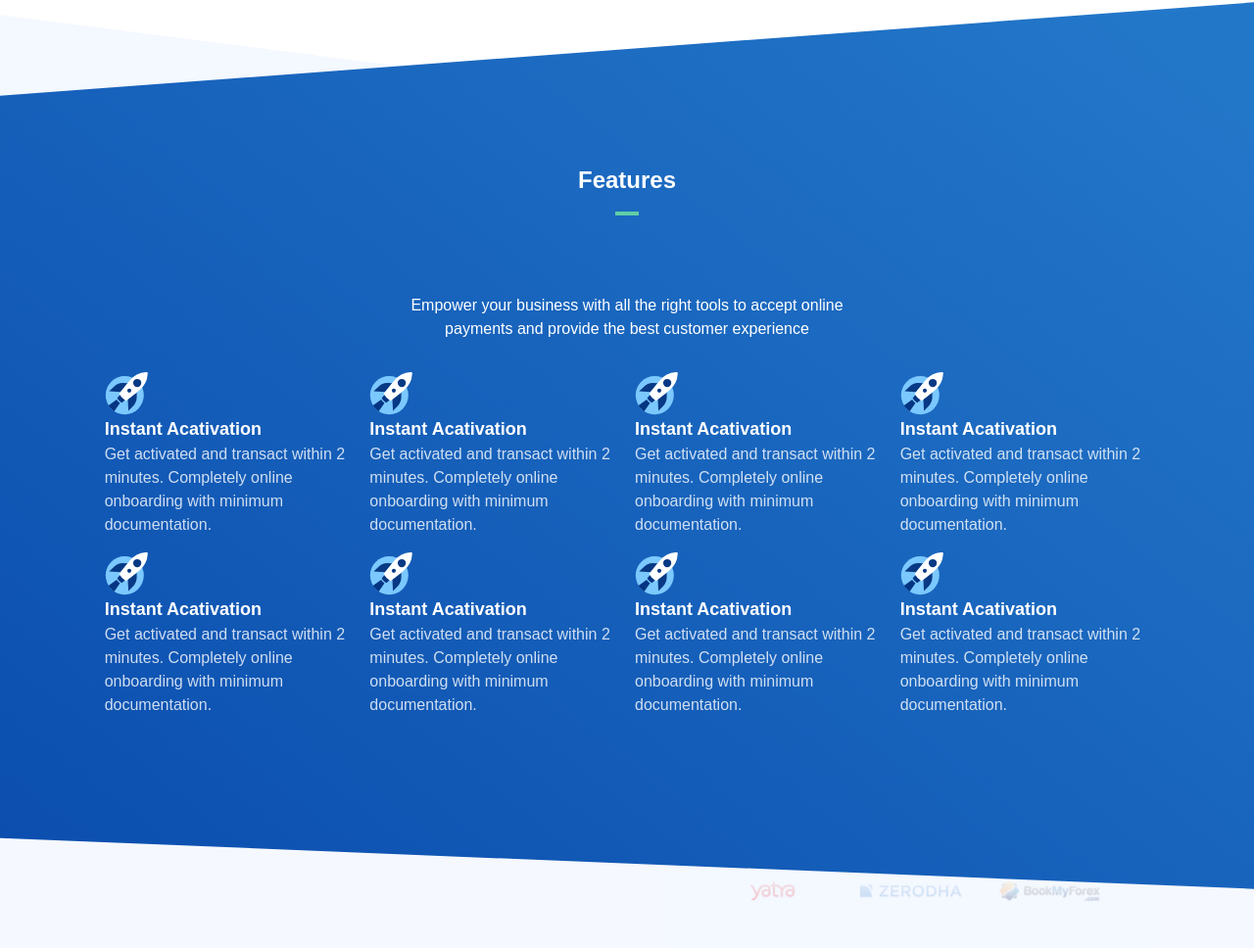
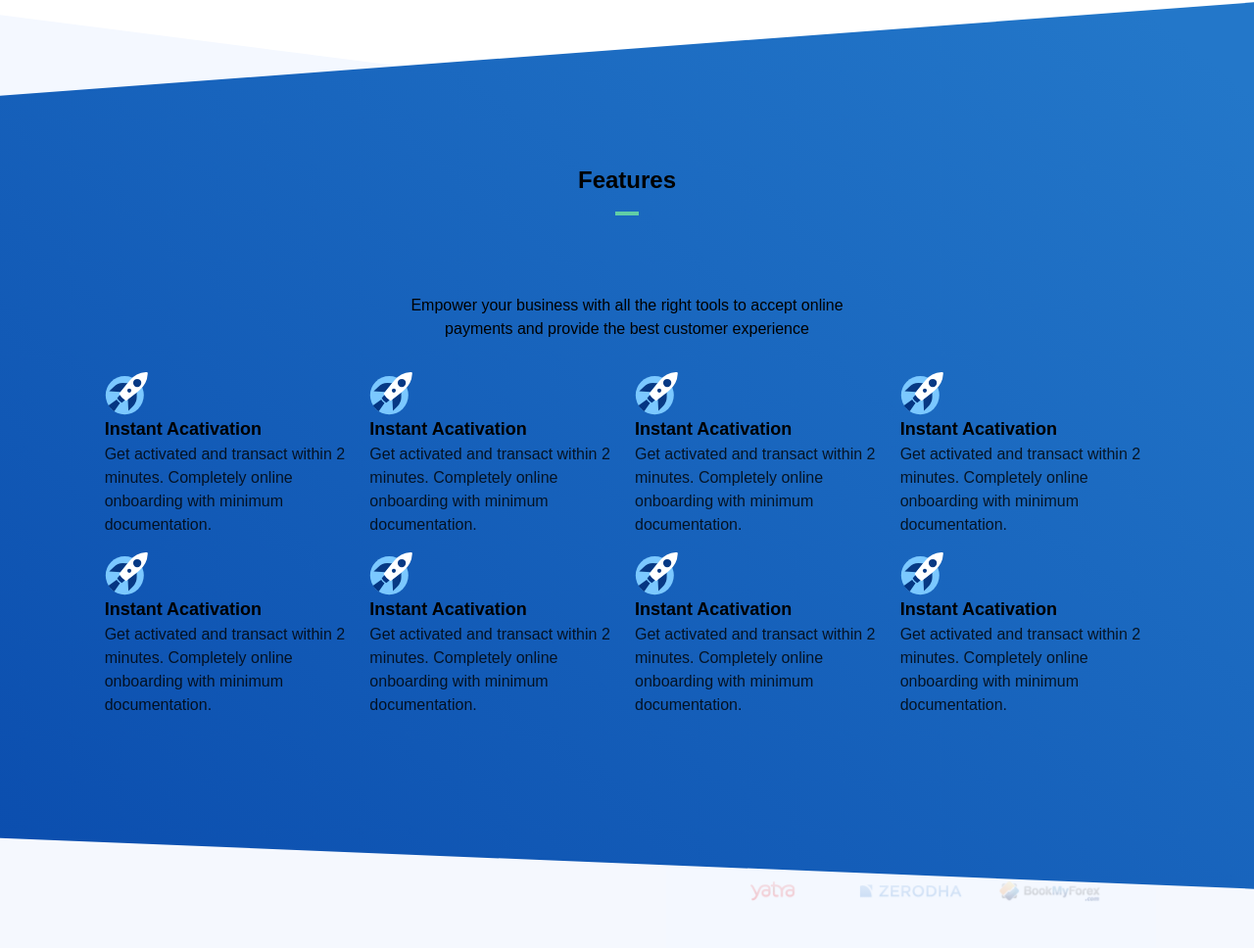
Before and after one commit to harshitkr97/Rozerpay, a website built with Vite: page index.html in a window 1280 px wide. Shown: the part 4378-5346 px from the top of the page at 98% size. Built offline with nearby package versions, Linux system fonts and the light colour scheme; files whose address does not match are found by name.

Commit message:
change the color of text to black

```diff
--- a/index.html
+++ b/index.html
@@ -1002,15 +1002,14 @@
 
     <!-- core features -->
 
-    <section class="w-full bg-[url(/images/core-features-sectionBg.svg)]
-    bg-no-repeat bg-center bg-cover mt-14 relative corefeaturesection">
+    <section class="w-full bg-[url(/images/core-features-sectionBg.svg)] bg-no-repeat bg-center bg-cover mt-14 relative corefeaturesection">
 
         <div class="relative w-10/12 max-w-[1080px] mx-auto pt-4">
 
-            <h2 class="font-mullish font-bold text-2xl text-center text-white" >Features</h2>
+            <h2 class="font-mullish font-bold text-2xl text-center text-black" >Features</h2>
 
             <div class="h-1 w-6 bg-greenLight mx-auto mt-4 mb-20"></div>
-            <p class="font-mullish text-center max-w-[450px] text-white mx-auto"
+            <p class="font-mullish text-center max-w-[450px] text-black mx-auto"
             >Empower your business with all the right tools to accept online payments and provide the best customer experience</p>
 
             <!-- grid -->
@@ -1018,8 +1017,8 @@
                 <!-- card 1 -->
                 <div>
                     <img src="./images/instant-activation-icon.svg" alt="">
-                    <h3 class="font-mullish text-white text-lg font-bold">Instant Acativation</h3>
-                    <p class="font-mullish text-white opacity-80">Get activated and transact within 2 minutes. Completely online onboarding with minimum documentation.</p>
+                    <h3 class="font-mullish text-black text-lg font-bold">Instant Acativation</h3>
+                    <p class="font-mullish text-black opacity-80">Get activated and transact within 2 minutes. Completely online onboarding with minimum documentation.</p>
 
                 </div>
 
@@ -1027,8 +1026,8 @@
 
                 <div>
                     <img src="./images/instant-activation-icon.svg" alt="">
-                    <h3 class="font-mullish text-white text-lg font-bold">Instant Acativation</h3>
-                    <p class="font-mullish text-white opacity-80">Get activated and transact within 2 minutes. Completely online onboarding with minimum documentation.</p>
+                    <h3 class="font-mullish text-black text-lg font-bold">Instant Acativation</h3>
+                    <p class="font-mullish text-black opacity-80">Get activated and transact within 2 minutes. Completely online onboarding with minimum documentation.</p>
 
                 </div>
 
@@ -1036,8 +1035,8 @@
 
                 <div>
                     <img src="./images/instant-activation-icon.svg" alt="">
-                    <h3 class="font-mullish text-white text-lg font-bold">Instant Acativation</h3>
-                    <p class="font-mullish text-white opacity-80">Get activated and transact within 2 minutes. Completely online onboarding with minimum documentation.</p>
+                    <h3 class="font-mullish text-black text-lg font-bold">Instant Acativation</h3>
+                    <p class="font-mullish text-black opacity-80">Get activated and transact within 2 minutes. Completely online onboarding with minimum documentation.</p>
 
                 </div>
 
@@ -1045,8 +1044,8 @@
 
                 <div>
                     <img src="./images/instant-activation-icon.svg" alt="">
-                    <h3 class="font-mullish text-white text-lg font-bold">Instant Acativation</h3>
-                    <p class="font-mullish text-white opacity-80">Get activated and transact within 2 minutes. Completely online onboarding with minimum documentation.</p>
+                    <h3 class="font-mullish text-black text-lg font-bold">Instant Acativation</h3>
+                    <p class="font-mullish text-black opacity-80">Get activated and transact within 2 minutes. Completely online onboarding with minimum documentation.</p>
 
                 </div>
 
@@ -1054,8 +1053,8 @@
 
                 <div>
                     <img src="./images/instant-activation-icon.svg" alt="">
-                    <h3 class="font-mullish text-white text-lg font-bold">Instant Acativation</h3>
-                    <p class="font-mullish text-white opacity-80">Get activated and transact within 2 minutes. Completely online onboarding with minimum documentation.</p>
+                    <h3 class="font-mullish text-black text-lg font-bold">Instant Acativation</h3>
+                    <p class="font-mullish text-black opacity-80">Get activated and transact within 2 minutes. Completely online onboarding with minimum documentation.</p>
 
                 </div>
 
@@ -1063,8 +1062,8 @@
 
                 <div>
                     <img src="./images/instant-activation-icon.svg" alt="">
-                    <h3 class="font-mullish text-white text-lg font-bold">Instant Acativation</h3>
-                    <p class="font-mullish text-white opacity-80">Get activated and transact within 2 minutes. Completely online onboarding with minimum documentation.</p>
+                    <h3 class="font-mullish text-black text-lg font-bold">Instant Acativation</h3>
+                    <p class="font-mullish text-black opacity-80">Get activated and transact within 2 minutes. Completely online onboarding with minimum documentation.</p>
 
                 </div>
 
@@ -1072,8 +1071,8 @@
 
                 <div>
                     <img src="./images/instant-activation-icon.svg" alt="">
-                    <h3 class="font-mullish text-white text-lg font-bold">Instant Acativation</h3>
-                    <p class="font-mullish text-white opacity-80">Get activated and transact within 2 minutes. Completely online onboarding with minimum documentation.</p>
+                    <h3 class="font-mullish text-black text-lg font-bold">Instant Acativation</h3>
+                    <p class="font-mullish text-black opacity-80">Get activated and transact within 2 minutes. Completely online onboarding with minimum documentation.</p>
 
                 </div>
 
@@ -1081,8 +1080,8 @@
 
                 <div>
                     <img src="./images/instant-activation-icon.svg" alt="">
-                    <h3 class="font-mullish text-white text-lg font-bold">Instant Acativation</h3>
-                    <p class="font-mullish text-white opacity-80">Get activated and transact within 2 minutes. Completely online onboarding with minimum documentation.</p>
+                    <h3 class="font-mullish text-black text-lg font-bold">Instant Acativation</h3>
+                    <p class="font-mullish text-black opacity-80">Get activated and transact within 2 minutes. Completely online onboarding with minimum documentation.</p>
 
                 </div>
 
```
